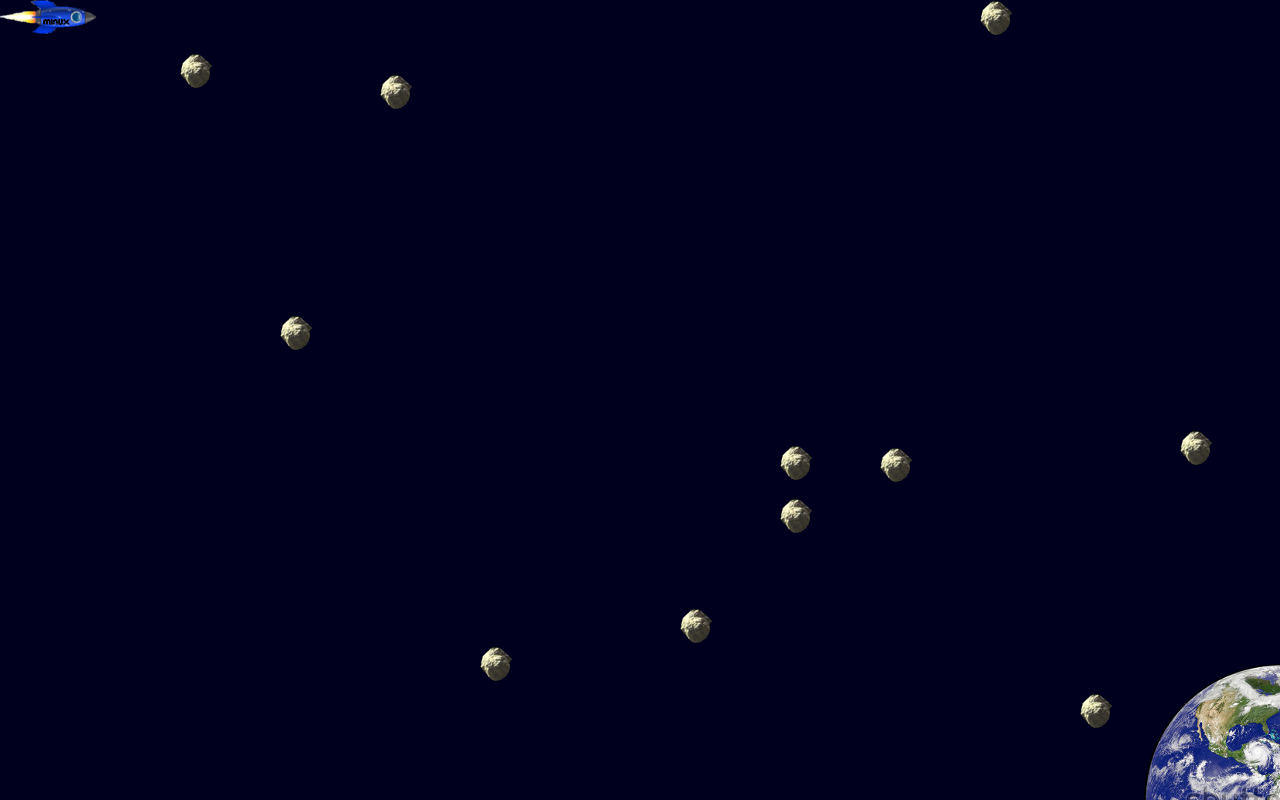
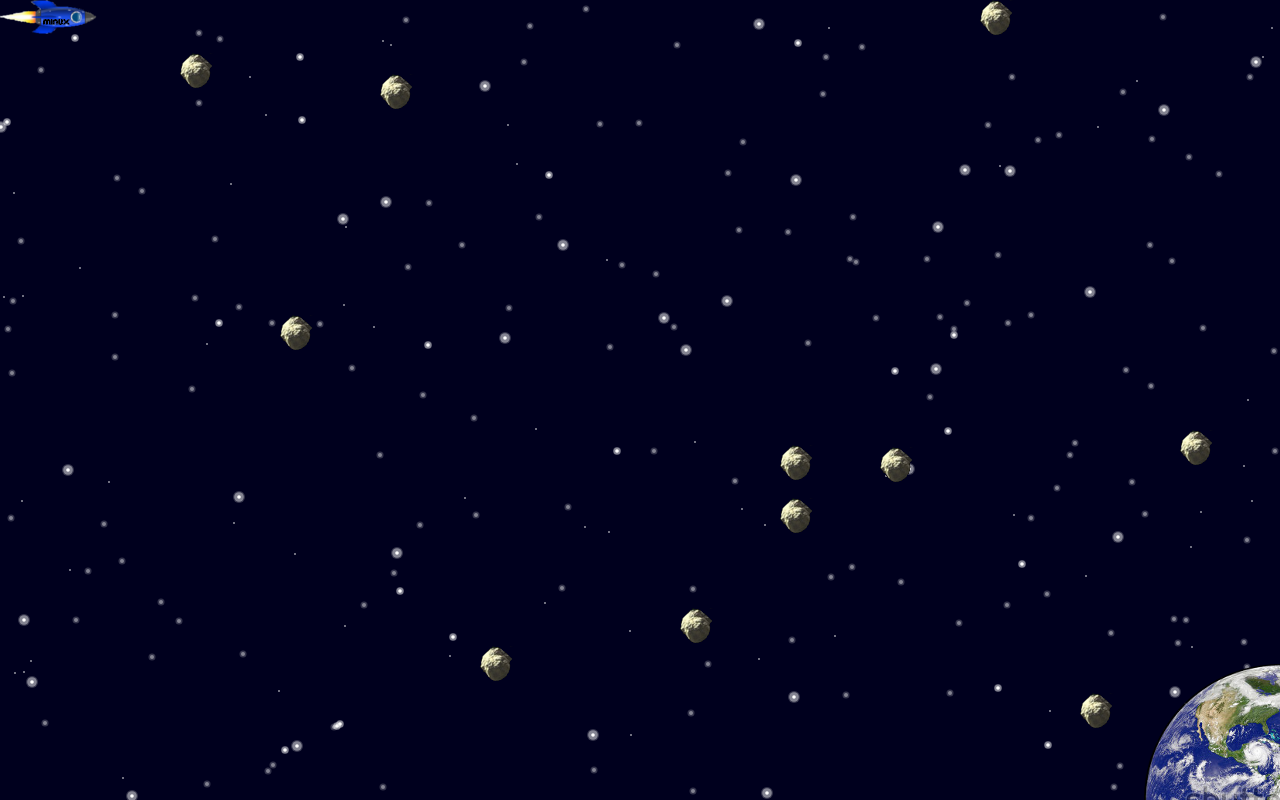
Before and after one commit to Minux13/asteroids, a plain HTML site: page index.html in a window 1280 px wide. Drawn offline with Linux system fonts and the light colour scheme.

Commit message:
La funcion stars se movio dentro del objeto game, se agrego una función para cuando acabe el juego, se agrego un efecto para el mensaje de ganaste o perdiste.

```diff
--- a/h.js
+++ b/h.js
@@ -43,12 +43,18 @@ var game = {
         game.ctx.rect(0, 0, game.width, game.height);
         game.ctx.fill();
 
-        /////////////stars();
+        for(i = 0; i <= 250; i++){
+             // Obtinee numero aleatorios
+        	game.stars.xs.push(Math.floor(Math.random() * (game.width-1)));
+            game.stars.ys.push(Math.floor(Math.random() * (game.height-1)));
+        }
+
+
+
+        game.stars.animation();
         game.frames = setInterval(game.moveAsteroids, 40);
-        setTimeout(function() {
-            window.addEventListener("keydown", game.keyPress, !0)
-            window.addEventListener("keyup", game.keyUp, !0)
-        }, 1800)
+        window.addEventListener("keydown", game.keyPress, !0);
+        window.addEventListener("keyup", game.keyUp, !0);
 
 
     }
@@ -69,8 +75,8 @@ var game = {
         ,image : new Image()
     }
     ,colision : {
-        x : 0
-        ,y: 0
+        x : -200
+        ,y: -200
         ,image: new Image()
         ,width : 60
         ,height : 60
@@ -83,16 +89,16 @@ var game = {
         ,height: 272
         ,radio : 136
     }
+    ,asteroidColisioned : {
+        x: -500
+        ,y: -500
+    }
     ,moveAsteroids : function(){
 
 	    //Borro todo lo que haya en el canvas
 	    game.ctx.clearRect( 0, 0, game.width, game.height );
 
-	    //stars();
-        //game.nave.x = (game.nave.x <= 0 || game.nave.x >= game.width - game.nave.width ) ? 0 : game.nave.x + game.nave.stepX;
-        //game.nave.y = (game.nave.y <= 0 || game.nave.y >= game.height - game.nave.height) ? 0 : game.nave.y + game.nave.stepY;
-        //game.nave.x = (game.nave.x <= 0 ) ? game.nave.x + game.nave.stepX;
-        //game.nave.y = (game.nave.y <= 0 ) ? game.nave.y + game.nave.stepY;
+	    game.stars.animation();
 
         var d = 20;
 
@@ -112,6 +118,7 @@ var game = {
 	    //Empieza desde game.firstVisibleAsteroid y va eliminando los que ya pasaron por el 0,y
 	    //Tambiél dentro del for solo va todo lo relacionado con las flamas
 	    for(var j=game.firstVisibleAsteroid; j<=game.numFlamas; j=j+2){
+            //Actualiza el primer asteroide visible del arreglo para empezar el for desde ahi
 	    	if( game.coordenadasFlamas[game.firstVisibleAsteroid+1]==-100 ){
 	    	    game.firstVisibleAsteroid+=2;
 	    	}
@@ -132,11 +139,16 @@ var game = {
 	    			game.colision.x = game.coordenadasFlamas[j+1] - (game.colision.width/2);
 	    			game.colision.y = game.nave.y + (game.nave.height/2) + mediaNaveAsteroidY - (game.colision.height/2);
 
+                    game.asteroidColisioned.x = game.coordenadasFlamas[j+1];
+                    game.asteroidColisioned.y = game.coordenadasFlamas[j];
+
 	    			clearInterval( game.frames );
 
 	    			game.ctx.drawImage( game.colision.image, game.colision.x , game.colision.y, game.colision.width, game.colision.height );
 
-	    			setTimeout(function(){ game.messageLost() }, 700);
+	    			game.messageLost();
+                    //game.frames = setInterval(game.finalFrames, 40);
+                    setTimeout(function(){game.frames = setInterval(game.finalFrames, 40)},1000);
 	    			//setTimeout(function(){  game.frames = setInterval(game.moveAsteroids, 40)  }, 1500);
 
 	    		}
@@ -157,18 +169,15 @@ var game = {
 
 	    //if(naveX>=(tamanoPantallaX-anNave-50) && naveY>=(tamanoPantallaY-alNave-50) && norepetir==1){
         //Si llega a al planeta
-        naveX = (game.width - (game.nave.x+game.nave.width)) * (game.width - (game.nave.x+game.nave.width));
-        naveY = (game.height - (game.nave.y+game.nave.height-30)) * (game.height - (game.nave.y+game.nave.height));
-        radio =  Math.sqrt( naveX + naveY );
-	    if(norepetir  &&  radio < game.earth.radio){
+        var naveX = (game.width - (game.nave.x+game.nave.width)) * (game.width - (game.nave.x+game.nave.width));
+        var naveY = (game.height - (game.nave.y+game.nave.height-30)) * (game.height - (game.nave.y+game.nave.height));
+        var radio =  Math.sqrt( naveX + naveY );
+	    if( radio < game.earth.radio ){
 	    	//alert("   ¡Ganaste!");
 	        game.ctx.drawImage( game.nave.image, game.nave.x, game.nave.y );
-            console.log("ganaste");
 	    	clearInterval( game.frames );
-	    	norepetir=false;
-	    	for(var i=0; i<=game.numFlamas; i=i+2){
-	    		game.coordenadasFlamas[i]=-100;
-	    	}
+            game.messageWin();
+            setTimeout(function(){game.frames = setInterval(game.finalFrames, 40)},1000);
 	    }
         /*
 	    if(contador<600){
@@ -185,60 +194,17 @@ var game = {
     ,pause : false
     ,keyPress : function (evt) {
 
-    	var d=15;  //desplazamiento
-        //console.log(evt.keyCode);
-
         if( !game.pause ){
     		if(evt.keyCode == 37) { // Left arrow.
-          		//game.nave.stepX = (game.nave.x <= 0) ? 0 : -1*d ;
-          		//game.nave.stepX = -1*d ;
                 game.nave.left = true;
          	}else if(evt.keyCode == 39){  // Right arrow.
-                /*if(game.nave.x >= (game.width - game.nave.width)){
-                    game.nave.stepX=0;
-                }else{*/
-                //    game.nave.stepX=d;
-                /*};
-                console.log(game.nave.stepX); */
                 game.nave.right = true;
             }else if(evt.keyCode == 40){ // Down arrow
-          		//game.nave.stepY = (game.nave.y >= (game.height - game.nave.height)) ? 0 : d;
-          		//game.nave.stepY = d;
                 game.nave.down = true;
             }else if(evt.keyCode == 38){ // Up arrow
-                /*if(game.nave.y - d <= 0){
-                    game.nave.stepY=0;
-                }else{*/
-                //    game.nave.stepY = -1*d;
-                //};
-                //console.log(game.nave.stepY, game.nave.y);
                 game.nave.up = true;
             }
     	}
-
-    	/*if( !game.pause ){
-    		if(evt.keyCode == 37) { // Left arrow.
-          		game.nave.x = game.nave.x - d;
-        		if (game.nave.x < 0) {
-                	game.nave.x = 0;
-            	}
-         	}else if(evt.keyCode == 39){  // Right arrow.
-        		game.nave.x = game.nave.x + d;
-            	if (game.nave.x > (game.width - game.nave.width)) {
-                	game.nave.x = game.width - game.nave.width;
-            	}
-            }else if(evt.keyCode == 40){ // Down arrow
-        		game.nave.y = game.nave.y + d;
-            	if (game.nave.y >  ( game.height - game.nave.height)) {
-                	game.nave.y = game.height - game.nave.height;
-            	}
-            }else if(evt.keyCode == 38){ // Up arrow
-                game.nave.y = game.nave.y - d;
-            	if (game.nave.y < 0) {
-                	game.nave.y = 0;
-            	}
-            }
-    	}*/
 
     	//Pausa
     	if(evt.keyCode == 32 && !game.pause){
@@ -255,15 +221,11 @@ var game = {
         if( !game.pause ){
     		if(evt.keyCode == 37) { // Left arrow.
                 game.nave.left = false;
-          		//game.nave.stepX = 0;
          	}else if(evt.keyCode == 39){  // Right arrow.
-        		//game.nave.stepX = 0;
                 game.nave.right = false;
             }else if(evt.keyCode == 40){ // Down arrow
-        		//game.nave.stepY = 0;
                 game.nave.down = false;
             }else if(evt.keyCode == 38){ // Up arrow
-                //game.nave.stepY = 0;
                 game.nave.up = false;
             }
     	}
@@ -276,7 +238,6 @@ var game = {
     		game.pause = false;
     		game.frames = setInterval(game.moveAsteroids, 40);
     	}
-
     }
     ,messageLost : function(){
         var node = document.createElement("div");
@@ -285,124 +246,112 @@ var game = {
         var body = document.getElementById('body');
         body.appendChild(node);
     }
+    ,messageWin : function(){
+        var node = document.createElement("div");
+        node.setAttribute('id','gameover');
+        node.innerHTML = '<span id="">¡Ganaste!</span><br><br> <button onclick="location.reload();"> Jugar otra vez </button>';
+        var body = document.getElementById('body');
+        body.appendChild(node);
 
+    }
+    ,finalFrames: function(){
+	    game.ctx.clearRect( 0, 0, game.width, game.height );
+        game.stars.animation();
+	    game.ctx.drawImage( game.nave.image, game.nave.x, game.nave.y );
+	    game.ctx.drawImage( game.asteroid.image, game.asteroidColisioned.x, game.asteroidColisioned.y);
+	    game.ctx.drawImage( game.colision.image, game.colision.x , game.colision.y, game.colision.width, game.colision.height );
+	    game.ctx.drawImage( game.earth.image, game.earth.x , game.earth.y );
+    }
+    ,stars : {
+        xs : []
+        ,ys: []
+        ,patron : 0
+        ,animation: function(){
+            var a, b;
+            if(game.stars.patron <= 10){
+                a = 0, b = 2;
+            }else if ( game.stars.patron <= 20 ){
+                a = 1, b = 1;
+            }else if ( game.stars.patron <= 30 ){
+                a = 2, b = 0;
+                if (30 == game.stars.patron) {
+                     game.stars.patron = 0
+                }
+            }
+            game.stars.patron ++;
 
-
+            for (var c = 0; c <= 247; c++){
+                if( c < 130 ) {
+                    game.ctx.beginPath();
+                    game.ctx.fillStyle = "rgb(255,255,255)";
+                    game.ctx.arc(game.stars.xs[c], game.stars.ys[c], .1, 0, 2 * Math.PI, !0);
+                    game.ctx.closePath();
+                    game.ctx.fill();
+                    game.ctx.beginPath();
+                    game.ctx.fillStyle = "rgba(255,255,255, 0.4)";
+                    game.ctx.arc(game.stars.xs[c], game.stars.ys[c], 2, 0, 2 * Math.PI, !0);
+                    game.ctx.closePath();
+                    game.ctx.fill();
+                    game.ctx.fillStyle = "rgba(255,255,255,0.2)";
+                    game.ctx.beginPath();
+                    game.ctx.arc(game.stars.xs[c], game.stars.ys[c], 3.5, 0, 2 * Math.PI, !0);
+                    game.ctx.closePath();
+                    game.ctx.fill();
+                }
+                else if ( c <= 180 ) {
+                    if ( c < 150 ){
+                        game.ctx.beginPath()
+                        game.ctx.fillStyle = "rgb(255,255,255)"
+                        game.ctx.arc(game.stars.xs[c], game.stars.ys[c], 1.8, 0, 2 * Math.PI, !0)
+                        game.ctx.closePath()
+                        game.ctx.fill()
+                        game.ctx.beginPath()
+                        game.ctx.fillStyle = "rgba(255,255,255, 0.4)"
+                        game.ctx.arc(game.stars.xs[c], game.stars.ys[c], a + 3.5, 0, 2 * Math.PI, !0)
+                        game.ctx.closePath()
+                        game.ctx.fill()
+                        game.ctx.fillStyle = "rgba(255,255,255,0.2)"
+                        game.ctx.beginPath()
+                        game.ctx.arc(game.stars.xs[c], game.stars.ys[c], a + 4, 0, 2 * Math.PI, !0)
+                        game.ctx.closePath()
+                        game.ctx.fill()
+                    }else {
+                        game.ctx.beginPath()
+                        game.ctx.fillStyle = "rgb(255,255,255)"
+                        game.ctx.arc(game.stars.xs[c], game.stars.ys[c], 1.8, 0, 2 * Math.PI, !0)
+                        game.ctx.closePath()
+                        game.ctx.fill()
+                        game.ctx.beginPath()
+                        game.ctx.fillStyle = "rgba(255,255,255, 0.4)"
+                        game.ctx.arc(game.stars.xs[c], game.stars.ys[c], b + 2.8, 0, 2 * Math.PI, !0)
+                        game.ctx.closePath()
+                        game.ctx.fill()
+                        game.ctx.fillStyle = "rgba(255,255,255,0.2)"
+                        game.ctx.beginPath()
+                        game.ctx.arc(game.stars.xs[c], game.stars.ys[c], b + 4, 0, 2 * Math.PI, !0)
+                        game.ctx.closePath()
+                        game.ctx.fill()
+                    }
+                }else if ( c <= 240 ) {
+                    if ( c < 200 ) {
+                        game.ctx.beginPath()
+                        game.ctx.fillStyle = "rgb(255,255,255)"
+                        game.ctx.arc(game.stars.xs[c], game.stars.ys[c], .6 * a + .8, 0, 2 * Math.PI, !0)
+                        game.ctx.closePath()
+                        game.ctx.fill()
+                    } else {
+                        game.ctx.beginPath()
+                        game.ctx.fillStyle = "rgb(255,255,255)"
+                        game.ctx.arc(game.stars.xs[c], game.stars.ys[c], .8, 0, 2 * Math.PI, !0)
+                        game.ctx.closePath()
+                        game.ctx.fill()
+                    }
+                }
+            }
+        }
+    }
 }
-
-var norepetir = true;
-
 
 var contador=0;
 
 game.init()
-
-
-
-function alertaPerdiste() {
-    //var a = confirm("     ¡Perdiste!\nChocaste con un asteroide\n¿Deseas jugar otra vez?");
-    //1 == a && location.reload(!0)
-}
-
-
-
-
-/*
-
-/////Coordenadas para las estrellas
-var starsX=[];
-var starsY=[];
-var tope=0;
-
-
-
-for(i = 0; i <= 250; i++){
-     // Obtinee numero aleatorios
-	starsX.push(Math.floor(Math.random() * (pantalla.tamanoX-1)));
-    starsY.push(Math.floor(Math.random() * (pantalla.tamanoY-1)));
-}
-
-function stars() {
-    var a, b;
-    if(tope <= 10){
-        a = 0, b = 2;
-    }else if ( tope <= 20 ){
-        a = 1, b = 1;
-    }else if ( tope <= 30 ){
-        a = 2, b = 0;
-        if (30 == tope) {
-             tope = 0
-        }
-    }
-    tope++;
-
-    for (var c = 0; c <= 247; c++){
-        if( c < 130 ) {
-            ctx.beginPath();
-            ctx.fillStyle = "rgb(255,255,255)";
-            ctx.arc(starsX[c], starsY[c], .1, 0, 2 * Math.PI, !0);
-            ctx.closePath();
-            ctx.fill();
-            ctx.beginPath();
-            ctx.fillStyle = "rgba(255,255,255, 0.4)";
-            ctx.arc(starsX[c], starsY[c], 2, 0, 2 * Math.PI, !0);
-            ctx.closePath();
-            ctx.fill();
-            ctx.fillStyle = "rgba(255,255,255,0.2)";
-            ctx.beginPath();
-            ctx.arc(starsX[c], starsY[c], 3.5, 0, 2 * Math.PI, !0);
-            ctx.closePath();
-            ctx.fill();
-        }
-        else if ( c <= 180 ) {
-            if ( c < 150 ){
-                ctx.beginPath()
-                ctx.fillStyle = "rgb(255,255,255)"
-                ctx.arc(starsX[c], starsY[c], 1.8, 0, 2 * Math.PI, !0)
-                ctx.closePath()
-                ctx.fill()
-                ctx.beginPath()
-                ctx.fillStyle = "rgba(255,255,255, 0.4)"
-                ctx.arc(starsX[c], starsY[c], a + 2.8, 0, 2 * Math.PI, !0)
-                ctx.closePath()
-                ctx.fill()
-                ctx.fillStyle = "rgba(255,255,255,0.2)"
-                ctx.beginPath()
-                ctx.arc(starsX[c], starsY[c], a + 4, 0, 2 * Math.PI, !0)
-                ctx.closePath()
-                ctx.fill()
-            }else {
-                ctx.beginPath()
-                ctx.fillStyle = "rgb(255,255,255)"
-                ctx.arc(starsX[c], starsY[c], 1.8, 0, 2 * Math.PI, !0)
-                ctx.closePath()
-                ctx.fill()
-                ctx.beginPath()
-                ctx.fillStyle = "rgba(255,255,255, 0.4)"
-                ctx.arc(starsX[c], starsY[c], b + 2.8, 0, 2 * Math.PI, !0)
-                ctx.closePath()
-                ctx.fill()
-                ctx.fillStyle = "rgba(255,255,255,0.2)"
-                ctx.beginPath()
-                ctx.arc(starsX[c], starsY[c], b + 4, 0, 2 * Math.PI, !0)
-                ctx.closePath()
-                ctx.fill()
-            }
-        }else if ( c <= 240 ) {
-            if ( c < 200 ) {
-                ctx.beginPath()
-                ctx.fillStyle = "rgb(255,255,255)"
-                ctx.arc(starsX[c], starsY[c], .6 * a + .8, 0, 2 * Math.PI, !0)
-                ctx.closePath()
-                ctx.fill()
-            } else {
-                ctx.beginPath()
-                ctx.fillStyle = "rgb(255,255,255)"
-                ctx.arc(starsX[c], starsY[c], .8, 0, 2 * Math.PI, !0)
-                ctx.closePath()
-                ctx.fill()
-            }
-        }
-    }
-}
-*/
```
Also changed, not shown: index.html (+8 -1 lines).
